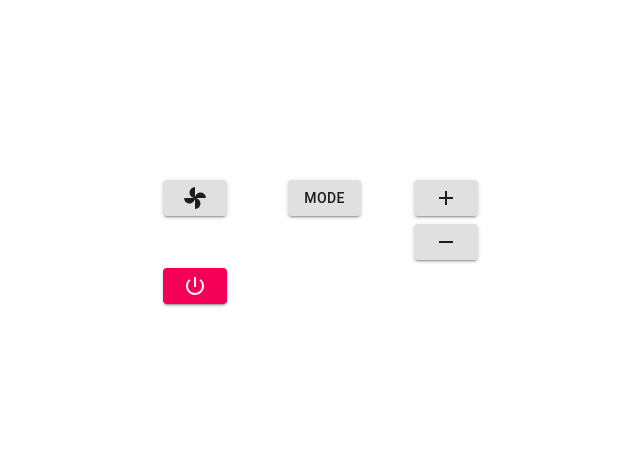
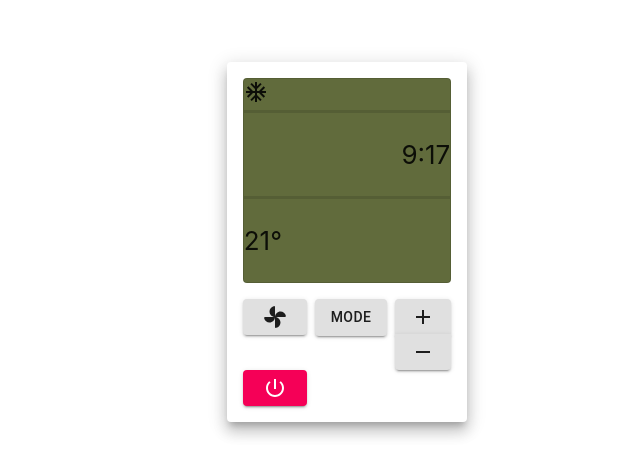
Before and after one commit to omri2861/AcRemoteFE, a React (Create React App) app: page / in a window 1280 px wide. Shown: the part 158-634 px from the top of the page, without its empty margins (293-933 px from the left). Built offline with nearby package versions, Linux system fonts and the light colour scheme.

Commit message:
Made a lot of work in desiging the remote interface

```diff
--- a/src/components/App.js
+++ b/src/components/App.js
@@ -1,14 +1,17 @@
 import "./App.css";
 import Box from "@material-ui/core/Box";
+import Paper from "@material-ui/core/Paper";
 import Controls from "./Controls/Conrtols";
+import Screen from "./Screen";
 
 function App() {
     // TODO: Find a better way to align content to the middle
     return (
         <div className="App">
-            <Box>
-            <Controls />
-            </Box>
+            <Paper elevation={10}>
+                <Screen />
+                <Controls />
+            </Paper>
         </div>
     );
 }
--- a/src/components/Controls/Conrtols.jsx
+++ b/src/components/Controls/Conrtols.jsx
@@ -1,40 +1,51 @@
 import React from "react";
-import  {Grid, Button} from "@material-ui/core";
+import { Grid, Button, ButtonGroup, Box, makeStyles } from "@material-ui/core";
 import GridSpace from "./GridSpace";
 
-import ToysRoundedIcon from '@material-ui/icons/ToysRounded';
-import PowerSettingsNewIcon from '@material-ui/icons/PowerSettingsNew';
-import AddIcon from '@material-ui/icons/Add';
-import RemoveIcon from '@material-ui/icons/Remove';
+import ToysRoundedIcon from "@material-ui/icons/ToysRounded";
+import PowerSettingsNewIcon from "@material-ui/icons/PowerSettingsNew";
+import AddIcon from "@material-ui/icons/Add";
+import RemoveIcon from "@material-ui/icons/Remove";
+
+const useStyles = makeStyles((theme) => ({
+    root: {
+        margin: theme.spacing(2),
+    }
+}))
 
 function Controls(props) {
+    const classes = useStyles();
+
     return (
-        <Grid container spacing="1">
-            <Grid item xs={4}>
+        <Box className={classes.root}>
+            <Grid container spacing="1" justify="space-evenly" alignItems="flex-start">
+                <Grid item>
                     <Button variant="contained">
                         <ToysRoundedIcon />
                     </Button>
                 </Grid>
-            <Grid item xs={4}>
+                <Grid item>
                     <Button variant="contained">MODE</Button>
                 </Grid>
-            <Grid item xs={4}>
+                <Grid item>
+                    <ButtonGroup orientation="vertical">
                         <Button variant="contained">
                             <AddIcon />
                         </Button>
-            </Grid>
-            <GridSpace cells={8} />
-            <Grid item xs={4}>
                         <Button variant="contained">
                             <RemoveIcon />
                         </Button>
+                    </ButtonGroup>
                 </Grid>
-            <Grid item xs={12}>
+            </Grid>
+            <Grid container>
+            <Grid item>
                 <Button variant="contained" color="secondary">
                     <PowerSettingsNewIcon />
                 </Button>
             </Grid>
             </Grid>
+        </Box>
     );
 }
 
--- /dev/null
+++ b/src/components/Screen.jsx
@@ -0,0 +1,32 @@
+import React from "react";
+
+import { Card, makeStyles, Divider } from "@material-ui/core";
+
+import AcUnitIcon from "@material-ui/icons/AcUnit";
+
+const useStyles = makeStyles((theme) => ({
+    root: {
+        margin: theme.spacing(2),
+        // backgroundColor: "#8BAC0F",
+        backgroundColor: "#616b3c",
+    },
+    test: {
+        height: "3px",
+    },
+}));
+
+function Screen() {
+    const classes = useStyles();
+
+    return (
+        <Card className={classes.root} variant="outlined">
+            <AcUnitIcon />
+            <Divider className={classes.test} />
+            <p style={{ textAlign: "right" }}>9:17</p>
+            <Divider className={classes.test} />
+            <p>21&#xb0;</p>
+        </Card>
+    );
+}
+
+export default Screen;
```
Lines whose indentation alone changed are shown as unchanged.
